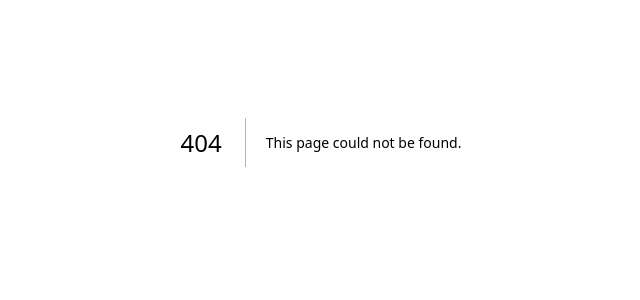
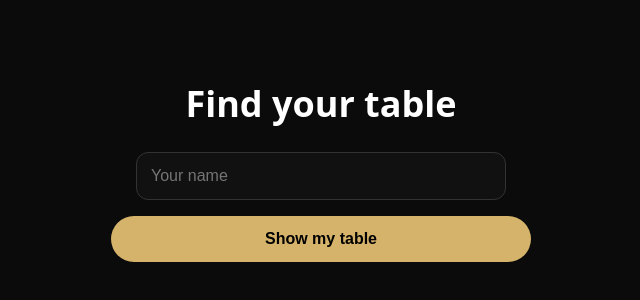
Before and after one commit to softmarkcollective-coder/Modus-web, a Next.js app: page /guest/1 in a window 1280 px wide. Before the commit this address had no page. Shown: the part 258-558 px from the top of the page, without its empty margins (319-959 px from the left). Built offline with nearby package versions, Linux system fonts and the light colour scheme.

Commit message:
update site

```diff
--- /dev/null
+++ b/app/guest/[eventId]/page.tsx
@@ -0,0 +1,111 @@
+"use client";
+
+import { useParams } from "next/navigation";
+import { useState } from "react";
+
+export default function GuestPage() {
+  const { eventId } = useParams<{ eventId: string }>();
+
+  const [name, setName] = useState("");
+  const [error, setError] = useState<string | null>(null);
+  const [result, setResult] = useState<{
+    name: string;
+    table: string;
+  } | null>(null);
+
+  async function handleLookup() {
+    setError(null);
+    setResult(null);
+
+    if (!name || !eventId) {
+      setError("Missing name or event.");
+      return;
+    }
+
+    try {
+      const res = await fetch("/api/guest/lookup", {
+        method: "POST",
+        headers: { "Content-Type": "application/json" },
+        body: JSON.stringify({
+          eventId,
+          name,
+        }),
+      });
+
+      const data = await res.json();
+
+      if (!data.found) {
+        setError(
+          "We couldn't find your name on the guest list. Please check the spelling or contact the host."
+        );
+        return;
+      }
+
+      setResult(data.guest);
+    } catch {
+      setError("Something went wrong. Please try again.");
+    }
+  }
+
+  return (
+    <div
+      style={{
+        minHeight: "100vh",
+        display: "flex",
+        alignItems: "center",
+        justifyContent: "center",
+        background: "#0b0b0b",
+        color: "white",
+        padding: 24,
+      }}
+    >
+      <div style={{ maxWidth: 420, width: "100%", textAlign: "center" }}>
+        <h1 style={{ fontSize: 36, marginBottom: 24 }}>Find your table</h1>
+
+        <input
+          value={name}
+          onChange={(e) => setName(e.target.value)}
+          placeholder="Your name"
+          style={{
+            width: "100%",
+            padding: 14,
+            fontSize: 16,
+            borderRadius: 12,
+            border: "1px solid #333",
+            marginBottom: 16,
+            background: "#111",
+            color: "white",
+          }}
+        />
+
+        <button
+          onClick={handleLookup}
+          style={{
+            width: "100%",
+            padding: 14,
+            fontSize: 16,
+            borderRadius: 999,
+            background: "#d6b36a",
+            color: "#000",
+            border: "none",
+            cursor: "pointer",
+            marginBottom: 16,
+          }}
+        >
+          Show my table
+        </button>
+
+        {error && <p style={{ opacity: 0.9 }}>{error}</p>}
+
+        {result && (
+          <div style={{ marginTop: 24 }}>
+            <p>
+              <strong>{result.name}</strong>
+            </p>
+            <p>Table: {result.table}</p>
+          </div>
+        )}
+      </div>
+    </div>
+  );
+}
```
